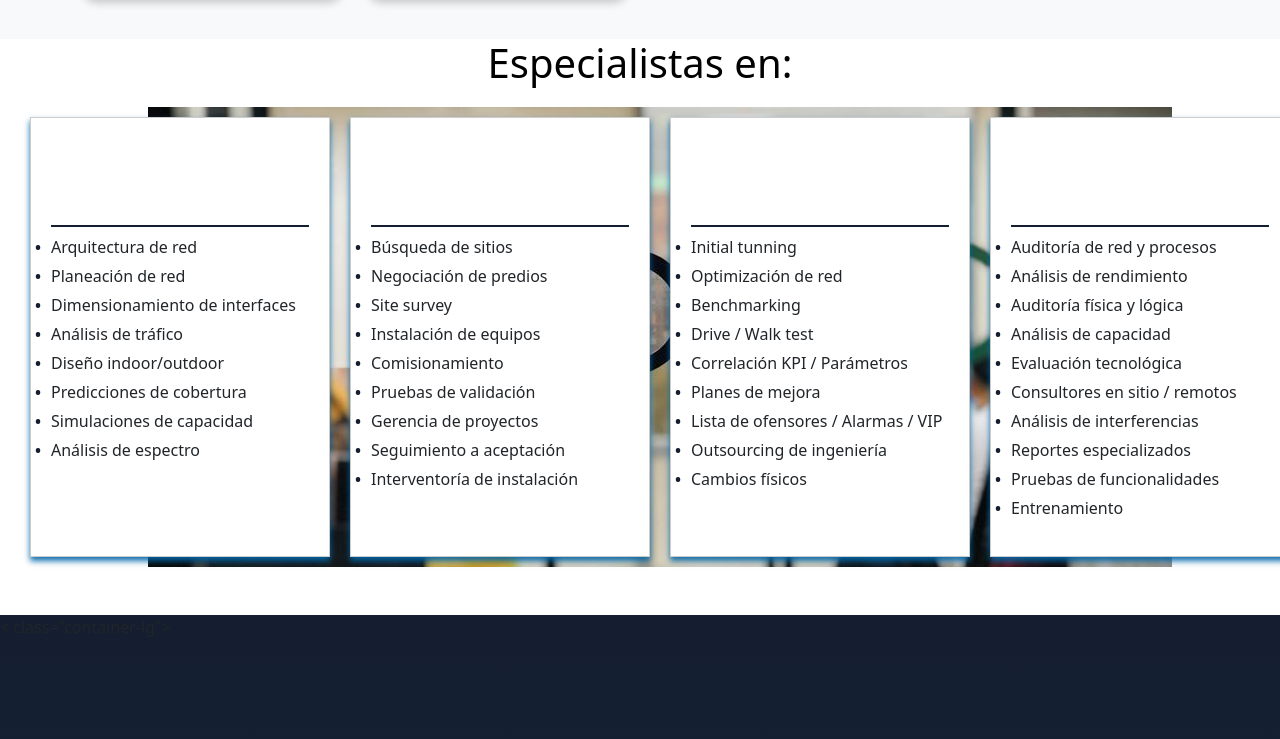
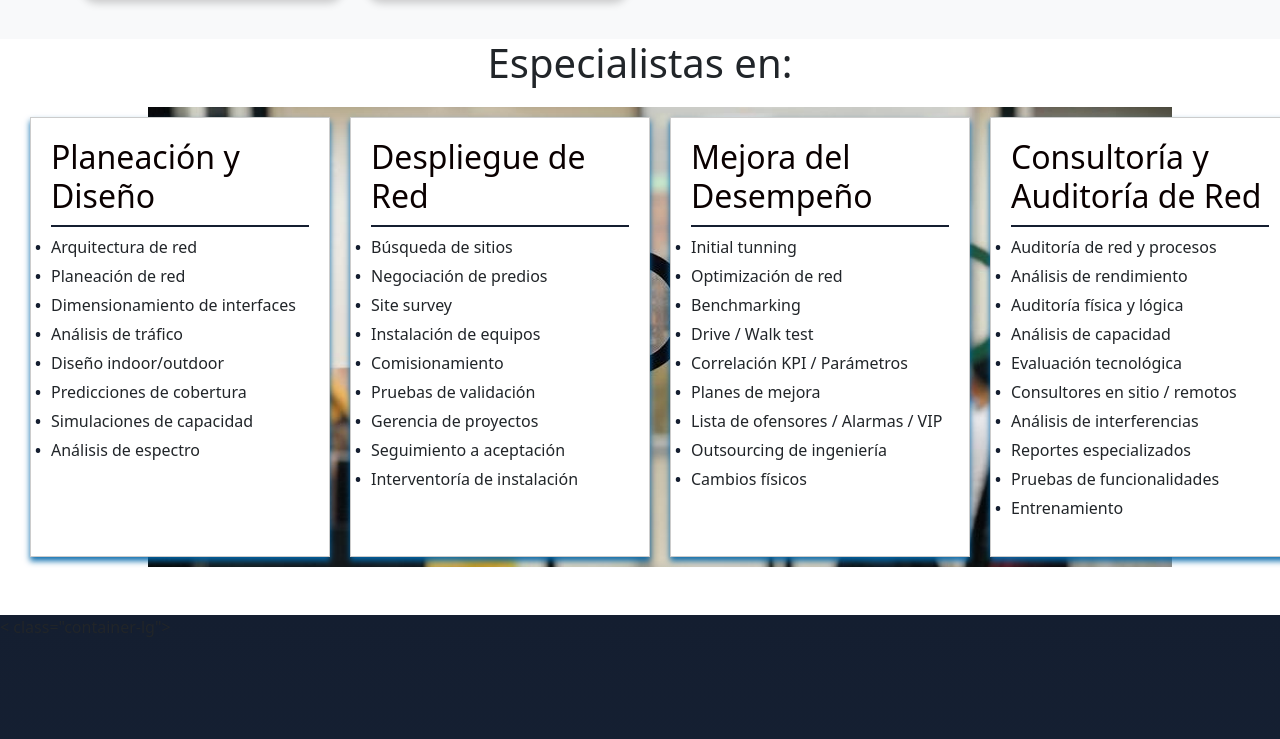
Before and after one commit to NtmNitram/TeamcoApp, an Angular app: page / in a window 1280 px wide. Shown: the part 1941-2680 px from the top of the page. Built offline with nearby package versions, Linux system fonts and the light colour scheme.

Commit message:
Despliegue

```diff
--- a/src/app/Components/body/body.component.css
+++ b/src/app/Components/body/body.component.css
@@ -1,28 +1,3 @@
-
-.colorH1 {
-color: #000;
-}
-.card {
-  max-width: 100%; /* Ajusta el ancho máximo de las tarjetas al 100% */
-}
-
-.card-img-top {
-  max-width: 100%; /* Ajusta el ancho máximo de las imágenes al 100% */
-  height: auto; /* Ajusta la altura automáticamente para mantener la proporción original */
-}
-
-
-.card {
-  max-width: 100%; /* Ajusta el ancho máximo de las tarjetas al 100% */
-}
-
-.card-img-top {
-  max-width: 100%; /* Ajusta el ancho máximo de las imágenes al 100% */
-  height: auto; /* Ajusta la altura automáticamente para mantener la proporción original */
-}
-
-
-
 .card {
     border-radius: 25px;
     height: 100%;
@@ -77,23 +52,20 @@ color: #000;
 }
 
 
-h2{
-    color: white;
-    font-size: 2rem;
+
+p{
+  text-align: center;
+  font-size: 1.3rem;
 }
 
-p{
-  color: aliceblue;
-  text-align: center;
-  font-size: 1.5rem;
-}
+
 
 /* Estilos para la sección de proyectos */
 #proyectos .row {
   margin-top: 2rem; /* Agrega espacio entre las filas de arriba y abajo */
 }
 
-/* Resto de estilos */
+/* Resto de tus estilos */
 #proyectos .display-6 {
   font-size: 2.5rem;
   color: #fff;
@@ -155,6 +127,17 @@ li {
 }
 
 
+h2{
+  color: rgb(10, 0, 0);
+  font-size: 2rem;
+}
+
+h3{
+  color: white;
+  font-size: 2rem;
+  text-align: center;
+}
+
 
 .linea h2 {
   padding-bottom: 10px;
@@ -173,7 +156,6 @@ li {
 h1{
 
   text-align: center;
-  color:white;
 }
 
 .lineas-negocio{
--- a/src/app/Components/body/body.component.html
+++ b/src/app/Components/body/body.component.html
@@ -69,7 +69,7 @@
     < class="container-lg">
       <div data-aos="fade-up" class="row justify-content-center align-items-center mt-md-5">
         <div class="col-md-5 col-9 text-md-center text-center mt-5 display-6 fw-bold text-white">
-          <h1>Proyectos Indoor</h1>
+          <h3>Proyectos Indoor</h3>
         </div>
       </div>
 
@@ -116,7 +116,7 @@
 
 
 
-  <h1>Proyectos Outdoor</h1>
+  <h3>Proyectos Outdoor</h3>
 
      <div class="row">
         <div class="col-12 col-md-4">
```
